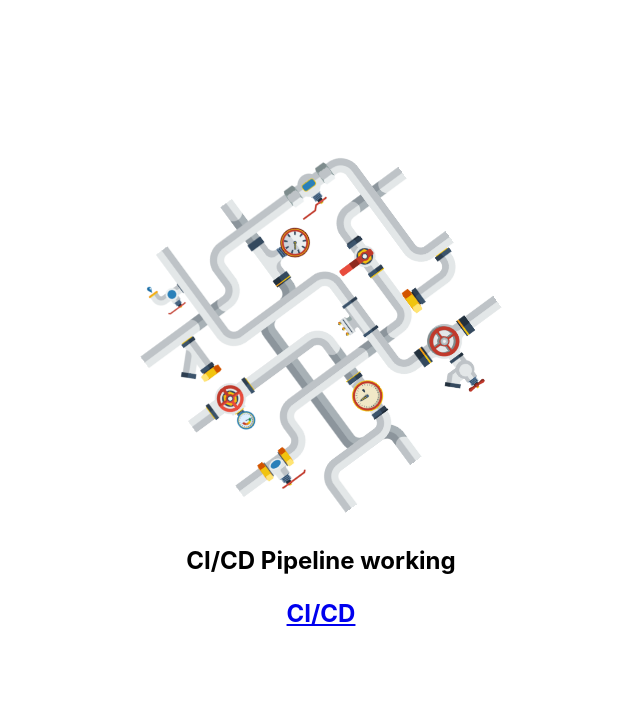
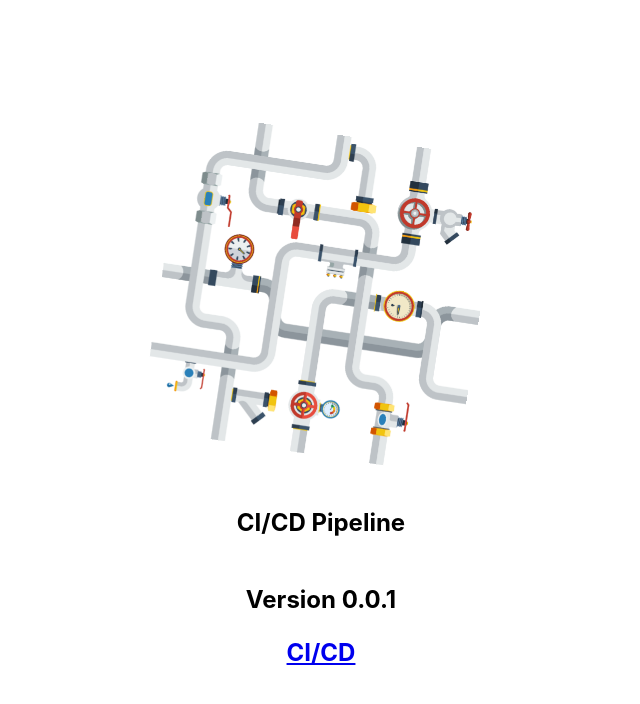
Before and after one commit to MarianaLozynska/ci-cd-pipeline, a React (Create React App) app: page / in a window 1280 px wide. Shown: the top 704 px of the page, without its empty margins (319-959 px from the left). Built offline with nearby package versions, Linux system fonts and the light colour scheme.

Commit message:
added semantic versioning

```diff
--- a/src/App.js
+++ b/src/App.js
@@ -6,7 +6,8 @@ function App() {
     <div className="App">
       <header className="App-header">
         <img src={pipeline} className="App-logo" alt="logo" />
-        <p>CI/CD Pipeline working</p>
+        <p>CI/CD Pipeline</p>
+        <p>Version 0.0.1</p>
         <a
           className="CI/CD-link"
           href="https://en.wikipedia.org/wiki/CI/CD"
```
